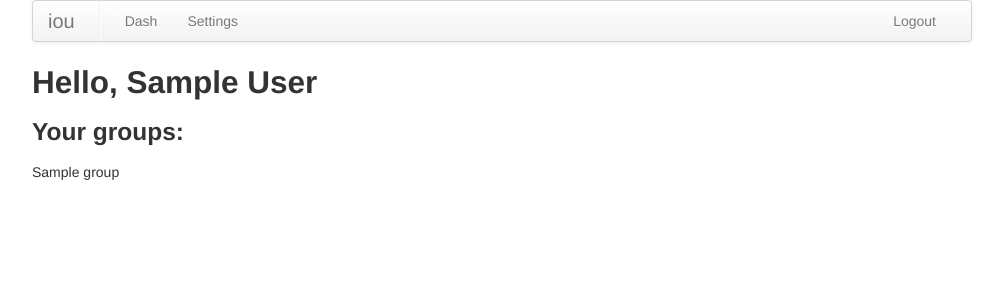
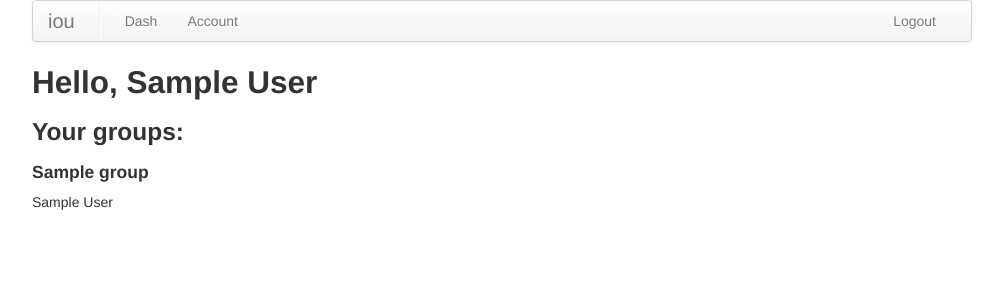
Before and after one commit to porterjamesj/iou-web, a Flask app: page /dash in a window 1280 px wide. Shown: the top 300 px of the page, without its empty margins (138-1141 px from the left). Run offline with Flask 2, Linux system fonts and the light colour scheme; a user stored in the database is signed in; tables that the repository leaves empty hold one stand-in row (values such as "Sample post"); parts of the project's set-up code (start-up, migrations or seed data) failed here and were passed over; some libraries are stand-ins or nearby versions.

Commit message:
Improve dash view so that it shows the users in each group.

```diff
--- a/app/templates/base.html
+++ b/app/templates/base.html
@@ -16,7 +16,7 @@
             <li><a class ="brand" href='/'> iou </a></li>
             <li class="divider-vertical"></li>
             <li><a href="/dash"> Dash </a> </li>
-            <li><a href="/settings"> Settings </a> </li>
+            <li><a href="/settings"> Account </a> </li>
           </ul>
           <ul class = "nav pull-right">
             <li><a href="/logout"> Logout </a></li>
--- a/app/templates/dash.html
+++ b/app/templates/dash.html
@@ -4,7 +4,10 @@
   <h2> Hello, {{ user.name }} </h2>
 
   <h3> Your groups: </h3>
-  {% for group in groups %}
-    <p> {{group}} </p>
+  {% for groupname in groups %}
+    <h4> {{groupname}} </h4>
+    {% for member in groups[groupname] %}
+      <p> {{ member }} </p>
+    {% endfor %}
   {% endfor %}
 {% endblock %}
--- a/app/views.py
+++ b/app/views.py
@@ -12,6 +12,10 @@ def load_user(id):
 @app.route('/')
 @app.route('/index')
 def index():
+    print current_user
+    # if current_user:
+    #     redirect(url_for('dashboard'))
+    # else:
     return render_template('index.html')
 
 # logging in and out
@@ -56,11 +60,17 @@ def dashboard():
     # find all of this user's groups
     groupids = [g.id for g in
                 Member.query.filter(Member.user_id == current_user.id).all()]
-    groupnames = [g.name for g in
-                  Group.query.filter(Group.id.in_(groupids)).all()]
+    groups = {g.name : None  for g in
+                  Group.query.filter(Group.id.in_(groupids)).all()}
 
-    #
+    # find the members of those groups
+    for groupid,groupname in zip(groupids,groups.keys()):
+        # get the ids of all users in this group
+        userids = [m.user_id for m in
+                   Member.query.filter(Member.group_id == groupid).all()]
+        users = User.query.filter(User.id.in_(userids)).all()
+        groups[groupname] = [u.name for u in users]
 
     return render_template('dash.html',user=current_user,
                            toolbar = True,
-                           groups = groupnames)
+                           groups = groups)
```
